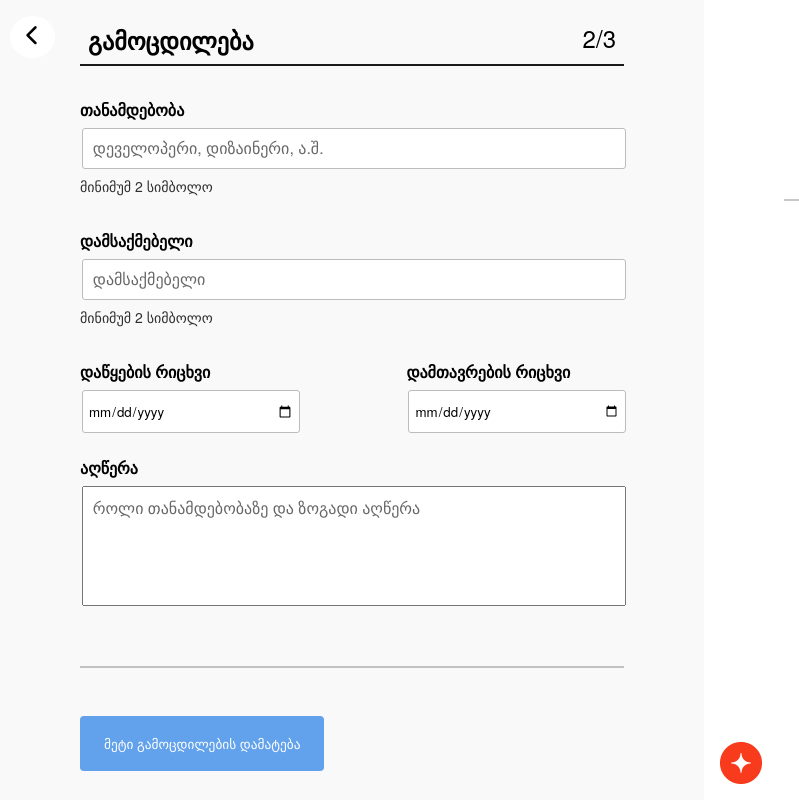
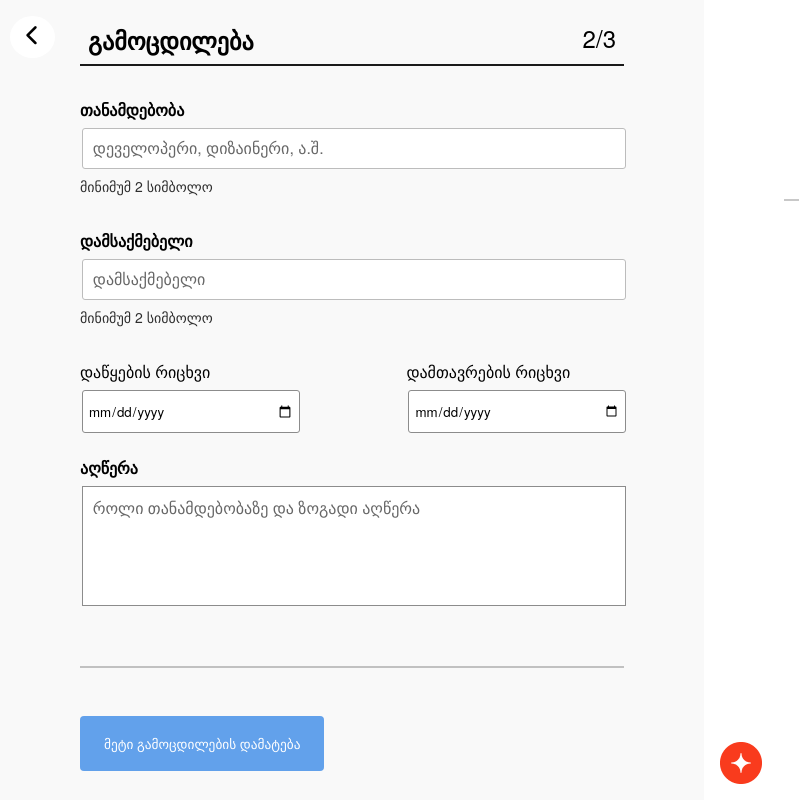
Before and after one commit to nikaKh12/resume-builder, a React (Create React App) app: page /experience in a window 1280 px wide. Shown: the whole page, without its empty margins (0-799 px from the left). Built offline with nearby package versions, Linux system fonts and the light colour scheme; a web font is replaced by a local one.

Commit message:
Fixed and validated experiences

```diff
--- a/src/Context/Context.js
+++ b/src/Context/Context.js
@@ -37,7 +37,7 @@ function ContextProvider({ children }) {
   const [experiences, setExperiences] = useState({
     [uuid()]: { ...EXPERIENCE },
   });
-
+  console.log(experiences);
   useEffect(() => {
     const experiencesFromLocalStorage =
       getItemFromLocalStorage(EXPERIENCES_KEY);
@@ -149,6 +149,7 @@ function ContextProvider({ children }) {
 
   const validateEmployer = (key, targetKey, value) => {
     const updatedExperiences = { ...experiences };
+
     if (value.length >= 2) {
       updatedExperiences[key][targetKey].isValid = true;
     } else {
@@ -185,6 +186,23 @@ function ContextProvider({ children }) {
 
   const resetData = () => {
     localStorage.clear();
+    Object.values(experiences).map((experience) => {
+      experience.position.value = "";
+      experience.position.isValid = false;
+      experience.position.touched = false;
+      experience.employer.value = "";
+      experience.employer.isValid = false;
+      experience.employer.touched = false;
+      experience.startDate.value = "";
+      experience.startDate.isValid = false;
+      experience.startDate.touched = false;
+      experience.endDate.value = "";
+      experience.endDate.isValid = false;
+      experience.endDate.touched = false;
+      experience.description.value = "";
+      experience.description.isValid = false;
+      experience.description.touched = false;
+    });
     setValidateNameSuccess("");
     setValidateLastNameSuccess("");
     setValidateMailSuccess("");
@@ -193,9 +211,11 @@ function ContextProvider({ children }) {
     setValidateEmployerSuccess("");
     setValidateDurationStartSuccess("");
     setValidateDurationEndSuccess("");
-
     setValidateDescriptionSuccess("");
     setPrivateInfoValidated(false);
+    setTimeout(() => {
+      window.location.reload(true);
+    }, 100);
   };
 
   return (
--- a/src/components/ExperienceFormITem.jsx
+++ b/src/components/ExperienceFormITem.jsx
@@ -15,8 +15,8 @@ function ExperienceFormITem({
   experience,
   onChange,
 }) {
-  const { position, employer, startDate, endDate } = experience;
-  console.log(experience.endDate);
+  const { position, employer, startDate, endDate, description } = experience;
+  console.log(description);
   const isFieldInvalid = (fieldName) => {
     return !fieldName.isValid && fieldName.touched && fieldName.value !== "";
   };
@@ -29,11 +29,24 @@ function ExperienceFormITem({
     )
       return "success";
   };
+
+  const getValidatedClassesForLabels = (fieldName) => {
+    if (isFieldInvalid(fieldName)) return "label-danger";
+    else if (
+      !isFieldInvalid(fieldName) &&
+      fieldName.touched &&
+      fieldName.value !== ""
+    )
+      return "label-success";
+  };
   console.log("here");
   return (
     <div>
       <div className="position-container">
-        <label for="position" className="top-label">
+        <label
+          for="position"
+          className={`top-label ${getValidatedClassesForLabels(position)}`}
+        >
           თანამდებობა
         </label>
         <input
@@ -64,7 +77,10 @@ function ExperienceFormITem({
         </label>
       </div>
       <div className="employer-container">
-        <label for="employer" className="top-label">
+        <label
+          for="employer"
+          className={`top-label ${getValidatedClassesForLabels(employer)}`}
+        >
           დამსაქმებელი
         </label>
         <input
@@ -95,42 +111,97 @@ function ExperienceFormITem({
       </div>
       <div className="duration-container">
         <div className="duration-start">
-          <label for="start" className="top-label">
+          <label
+            for="start"
+            className={`startDate ${
+              startDate.isValid && startDate.touched && startDate.value !== ""
+                ? "label-success"
+                : !startDate.isValid && startDate.touched
+                ? "label-danger"
+                : "label-default"
+            }`}
+          >
             დაწყების რიცხვი
           </label>
           <input
             ref={durationStartRef}
             onChange={(e) => onChange(e, "startDate")}
             value={startDate?.value}
-            className={`startDate ${getValidatedClasses(startDate)}`}
+            className={`startDate ${
+              startDate.isValid && startDate.touched && startDate.value !== ""
+                ? "success"
+                : !startDate.isValid && startDate.touched
+                ? "danger"
+                : "default"
+            }`}
             type="date"
             // value={localStorage.getItem("durationStart")}
           />
         </div>
         <div className="duration-end">
-          <label for="end" className="top-label">
+          <label
+            for="end"
+            className={`endDate ${
+              endDate.isValid && endDate.touched && endDate.value !== ""
+                ? "label-success"
+                : !endDate.isValid && endDate.touched
+                ? "label-danger"
+                : "label-default"
+            }`}
+          >
             დამთავრების რიცხვი
           </label>
           <input
             ref={durationEndRef}
             onChange={(e) => onChange(e, "endDate")}
             value={endDate?.value}
-            className={`endDate ${getValidatedClasses(endDate)}`}
+            className={`endDate ${
+              endDate.isValid && endDate.touched && endDate.value !== ""
+                ? "success"
+                : !endDate.isValid && endDate.touched
+                ? "danger"
+                : "default"
+            }`}
             type="date"
           />
         </div>
       </div>
       <div className="description-container">
-        <label for="description" className="top-label">
+        <label
+          for="description"
+          className={`top-label ${
+            description.isValid &&
+            description.touched &&
+            description.value !== ""
+              ? "label-success"
+              : !description.isValid && description.touched
+              ? "label-danger"
+              : "label-default"
+          }`}
+        >
           აღწერა
         </label>
         <textarea
-          className="description"
+          ref={descriptionRef}
+          onChange={(e) => onChange(e, "description")}
+          value={description?.value}
+          className={`description ${
+            description.isValid &&
+            description.touched &&
+            description.value !== ""
+              ? "success"
+              : !description.isValid && description.touched
+              ? "danger"
+              : "default"
+          }`}
           placeholder="როლი თანამდებობაზე და ზოგადი აღწერა"
-          ref={descriptionRef}
-          // value={localStorage.getItem("description")}
-          onChange={validateDescription}
         />
+        {!description.isValid && description.touched && (
+          <i
+            class="fa-solid fa-triangle-exclamation"
+            id="incorrect-description"
+          ></i>
+        )}
       </div>
     </div>
   );
--- a/src/components/Resume.jsx
+++ b/src/components/Resume.jsx
@@ -10,7 +10,6 @@ export default function Resume() {
 
   return (
     <div className="resume-container">
-      <img src={Logo3} className="logo-3" />
       <div className="name-container">
         <h1 id="first-name">{localStorage.getItem("firstName")}</h1>&nbsp;&nbsp;
         <h1 id="last-name">{localStorage.getItem("lastName")}</h1>
@@ -48,9 +47,11 @@ export default function Resume() {
         {/* {localStorage.getItem("position")}
         {localStorage.getItem("position") && ","}{" "}
         {localStorage.getItem("employer")} */}
+
         {localStorage.getItem("experiences") && (
           <h4 style={{ paddingTop: "1.5em" }}>გამოცდილება</h4>
         )}
+        {/* <div className="resume-wrapper"> */}
         {Object.keys(experiences).map(
           (key) =>
             experiences[key] && (
@@ -58,6 +59,7 @@ export default function Resume() {
                 {`${experiences[key].position.value}${
                   experiences[key].position.value && ","
                 } ${experiences[key].employer.value}`}
+
                 <p
                   style={{
                     fontStyle: "italic",
@@ -80,22 +82,6 @@ export default function Resume() {
                     lineHeight: "22px",
                   }}
                 ></p>
-              </div>
-            )
-        )}
-      </p>
-      <p
-        style={{
-          color: "#909090",
-          fontSize: "16px",
-          fontWeight: "400",
-          fontStyle: "italic",
-        }}
-      >
-        {/* {localStorage.getItem("durationStart")}{" "}
-        {localStorage.getItem("durationStart" && "-")}{" "}
-        {localStorage.getItem("durationEnd")} */}
-      </p>
                 <div className="description-container">
                   <p
                     style={{
@@ -105,9 +91,18 @@ export default function Resume() {
                       lineHeight: "22px",
                     }}
                   >
-          {/* {localStorage.getItem("description")} */}
+                    {`${experiences[key].description.value}`}
                   </p>
                 </div>
               </div>
+            )
+        )}
+        {localStorage.getItem("experiences") && (
+          <hr style={{ border: "1px solid #c8c8c8" }} />
+        )}
+        {/* </div> */}
+      </p>
+      <img src={Logo3} className="logo-3" />
+    </div>
   );
 }
--- a/src/constants.js
+++ b/src/constants.js
@@ -19,6 +19,11 @@ const EXPERIENCE = {
     isValid: false,
     touched: false,
   },
+  description: {
+    value: "",
+    isValid: false,
+    touched: false,
+  },
 };
 
 const EXPERIENCES_KEY = "experiences";
```
Also changed, not shown: src/components/ExperienceForm.jsx (+56 -50 lines). Lines whose indentation alone changed are shown as unchanged.
